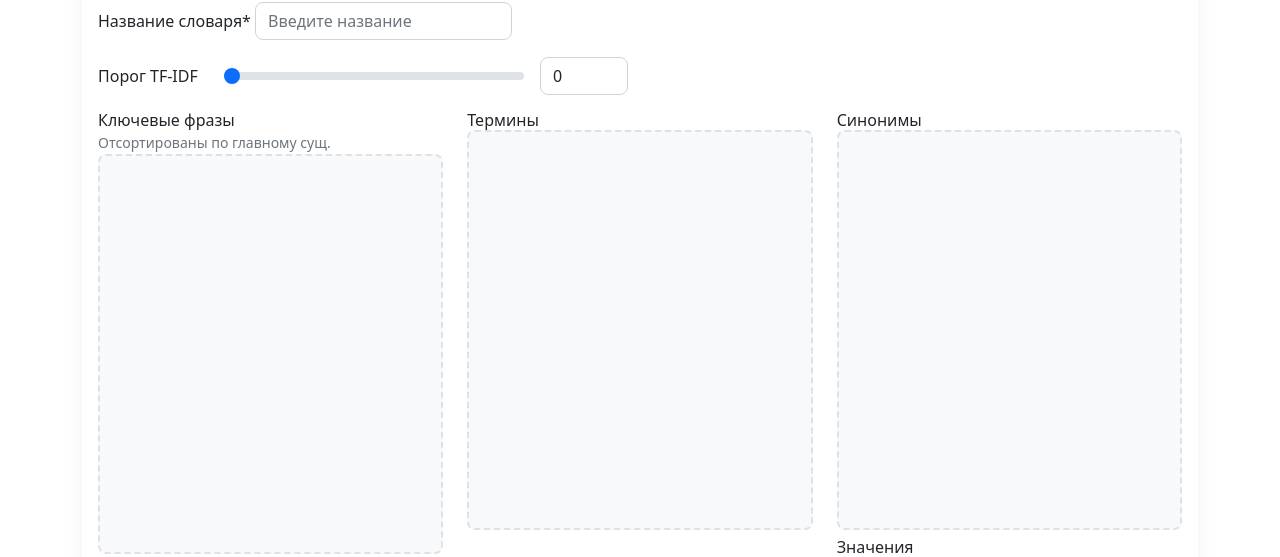
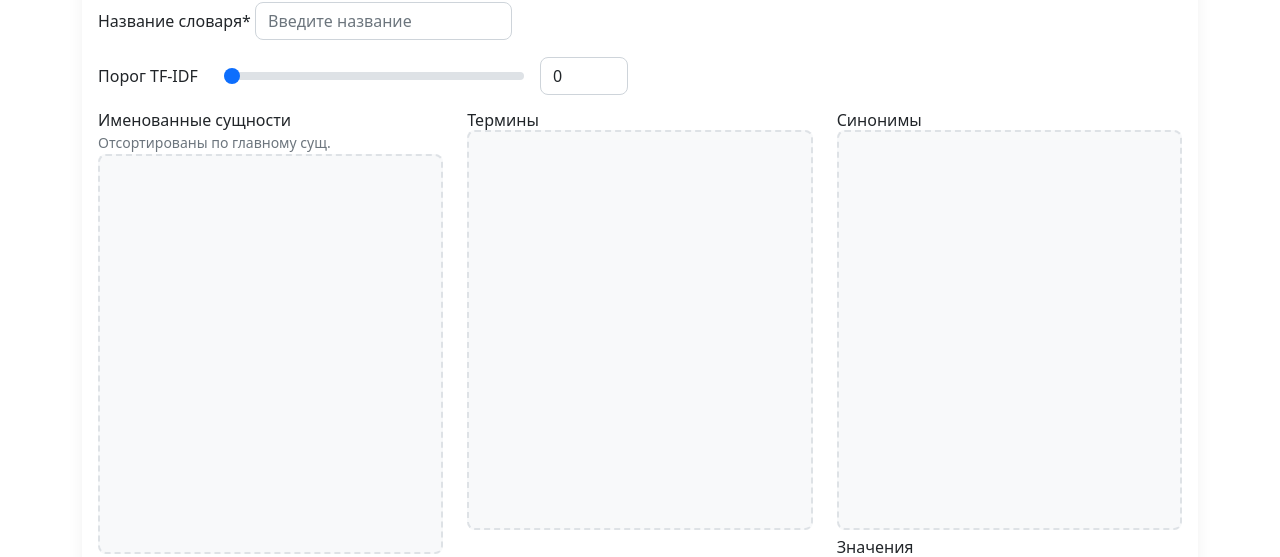
Before and after one commit to TheDudoser/NER-app, a Python web app: template templates/dictionary.html.jinja in a window 1280 px wide. Shown: the part 268-825 px from the top of the page. Run offline with Jinja, Linux system fonts and the light colour scheme; the template is opened without the code that fills it, so the values that code supplies are empty.

Commit message:
#12: Переименовал в именованные сущности

```diff
--- a/templates/dictionary.html.jinja
+++ b/templates/dictionary.html.jinja
@@ -102,7 +102,7 @@
                     {% import 'components/phrase_list.html.jinja' as phrase_list %}
                     <div class="col-md-4">
                         {{ phrase_list.get(
-                            name_list="Ключевые фразы",
+                            name_list="Именованные сущности",
                             phrases=dictionary_data.phrases if dictionary is defined else phrases,
                             style_id="phrases-column",
                             show_subname=true) }}
--- a/templates/index.html.jinja
+++ b/templates/index.html.jinja
@@ -21,7 +21,7 @@
                 <div class="card-body">
                     <form action="{{ url_for('analyze_text') }}" method="post" enctype="multipart/form-data">
                         <h5 class="card-title">Введите текст</h5>
-                        <small class="text-muted">Для лучшего выделения ключевых (аспектных) терминов рекомендуется
+                        <small class="text-muted">Для лучшего выделения именованных сущностей рекомендуется
                             подгружать тексты одной тематики.
                             <br>Если ваш текст разбит на главы - грузите каждую главу по отдельности.</small>
                         <textarea id="textInput" name="text" class="form-control mb-3" rows="8"
```
